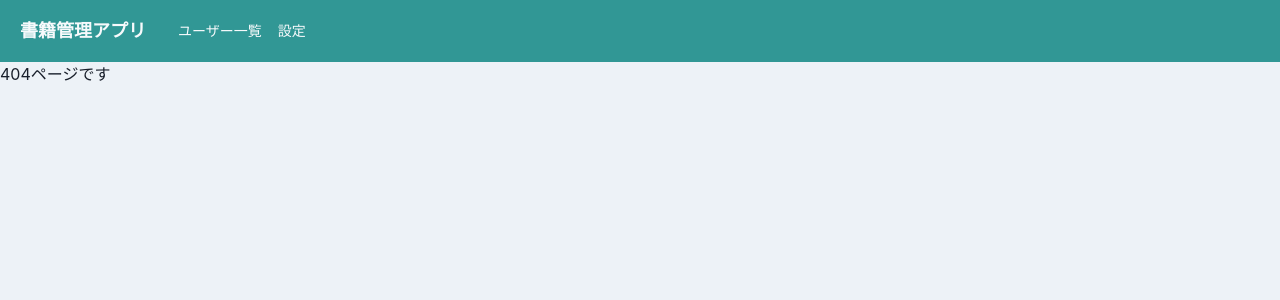
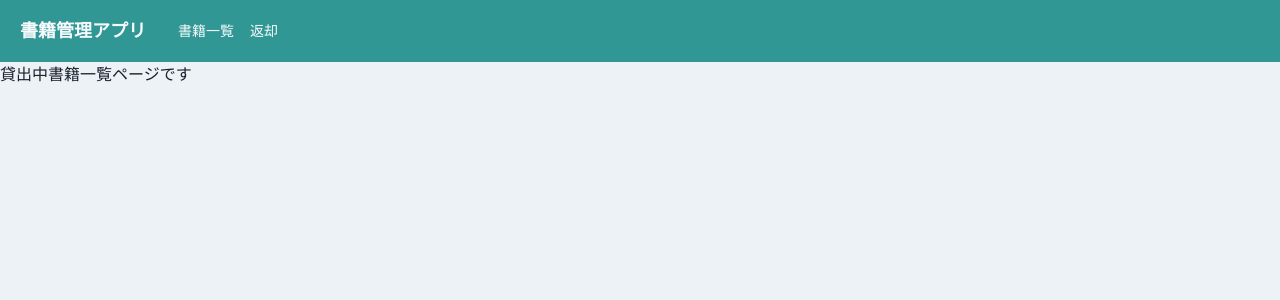
Before and after one commit to Hosoya-N/booksmanager, a React (Create React App) app: page /return in a window 1280 px wide. Shown: the top 300 px of the page. Built offline with nearby package versions, Linux system fonts and the light colour scheme.

Commit message:
hedderとRouterの名称変更

```diff
--- a/src/components/molecules/MenuDrawer.tsx
+++ b/src/components/molecules/MenuDrawer.tsx
@@ -10,18 +10,16 @@ import {
 type Props = {
   isOpen: boolean;
   onClose: () => void;
-  onClickHome: () => void;
   onClickUserManagement: () => void;
-  onClickSetting: () => void;
+  onClickReturn: () => void;
 };
 
 export const MenuDrawer: VFC<Props> = memo(props => {
   const {
     isOpen,
     onClose,
-    onClickHome,
     onClickUserManagement,
-    onClickSetting
+    onClickReturn
   } = props;
 
   return (
@@ -29,14 +27,11 @@ export const MenuDrawer: VFC<Props> = memo(props => {
       <DrawerOverlay>
         <DrawerContent>
           <DrawerBody as="nav" p={0} bg="gray.100">
-            <Button w="100%" onClick={onClickHome}>
-              TOP
+            <Button w="100%" onClick={onClickUserManagement}>
+              書籍一覧
             </Button>
-            <Button w="100%" onClick={onClickUserManagement}>
-              ユーザー一覧
-            </Button>
-            <Button w="100%" onClick={onClickSetting}>
-              設定
+            <Button w="100%" onClick={onClickReturn}>
+              返却
             </Button>
           </DrawerBody>
         </DrawerContent>
--- a/src/components/organisms/layout/Header.tsx
+++ b/src/components/organisms/layout/Header.tsx
@@ -10,12 +10,11 @@ export const Header: VFC = memo(() => {
 
   const navigate = useNavigate();
 
-  const onClickHome = useCallback(() => navigate("/home"), []);
   const onClickUserManagement = useCallback(
-    () => navigate("/user_management"),
+    () => navigate("/book_management"),
     []
   );
-  const onClickSetting = useCallback(() => navigate("/setting"), []);
+  const onClickReturn = useCallback(() => navigate("/return"), []);
 
   return (
     <>
@@ -32,7 +31,7 @@ export const Header: VFC = memo(() => {
           as="a"
           mr={8}
           _hover={{ cursor: "pointer" }}
-          onClick={onClickHome}
+          onClick={onClickUserManagement}
         >
           <Heading as="h1" fontSize={{ base: "md", md: "lg" }}>
             書籍管理アプリ
@@ -45,10 +44,10 @@ export const Header: VFC = memo(() => {
           flexGrow={2}
         >
           <Box pr={4}>
-            <Link onClick={onClickUserManagement}>ユーザー一覧</Link>
+            <Link onClick={onClickUserManagement}>書籍一覧</Link>
           </Box>
           <Box>
-            <Link onClick={onClickSetting}>設定</Link>
+            <Link onClick={onClickReturn}>返却</Link>
           </Box>
         </Flex>
         <MenuIconButton onOpen={onOpen} />
@@ -56,9 +55,8 @@ export const Header: VFC = memo(() => {
       <MenuDrawer
         isOpen={isOpen}
         onClose={onClose}
-        onClickHome={onClickHome}
         onClickUserManagement={onClickUserManagement}
-        onClickSetting={onClickSetting}
+        onClickReturn={onClickReturn}
       />
     </>
   );
--- a/src/components/pages/home/Home.tsx
+++ /dev/null
@@ -1,5 +0,0 @@
-import { memo, VFC } from "react";
-
-export const Home: VFC = memo(() => {
-  return <p>Homeページです</p>;
-});
--- /dev/null
+++ b/src/components/pages/home/Return.tsx
@@ -0,0 +1,5 @@
+import { memo, VFC } from "react";
+
+export const Return: VFC = memo(() => {
+  return <p>貸出中書籍一覧ページです</p>;
+});
--- a/src/components/pages/home/Setting.tsx
+++ /dev/null
@@ -1,5 +0,0 @@
-import { memo, VFC } from "react";
-
-export const Setting: VFC = memo(() => {
-  return <p>設定ページです</p>;
-});
--- a/src/router/Router.tsx
+++ b/src/router/Router.tsx
@@ -1,8 +1,7 @@
 import React from "react";
 import { Route, Routes } from "react-router-dom";
 
-import { Home } from "../components/pages/home/Home";
-import { Setting } from "../components/pages/home/Setting";
+import { Return } from "../components/pages/home/Return";
 import { UserManagement } from "../components/pages/home/UserManagement";
 
 import { Page404 } from "../components/pages/Page404";
@@ -13,25 +12,19 @@ export const Router = () => {
     <Routes>
       <Route path="/" element={
         <HeaderLayout>
-          <Home />
+          <UserManagement />
         </HeaderLayout>
       } />
 
-      <Route path="/home" element={
-        <HeaderLayout>
-          <Home />
-        </HeaderLayout>
-      } />
-
-      <Route path="/user_management" element={
+      <Route path="/book_management" element={
         <HeaderLayout>
           <UserManagement />
         </HeaderLayout>
       } />
 
-      <Route path="/setting" element={
+      <Route path="/return" element={
         <HeaderLayout>
-          <Setting />
+          <Return />
         </HeaderLayout>
       } />
 
```
